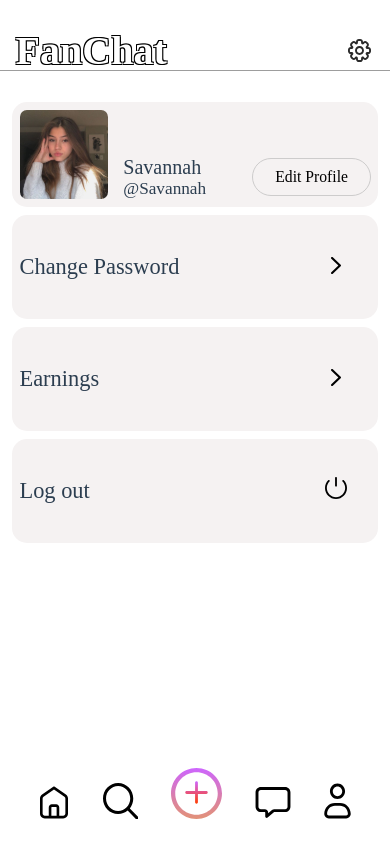
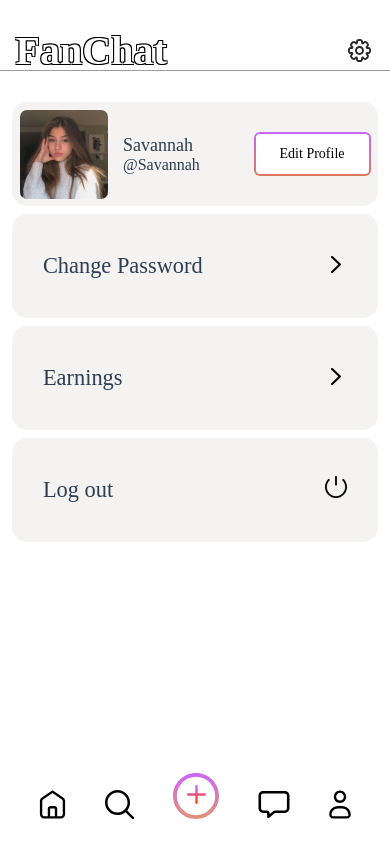
Before and after one commit to dimasliva/fanchat, a Vue app: page /home in a window 390 px wide. Both pictures are taken after a click on the element 361 px from the left and 52 px from the top of the page. Built offline with nearby package versions, Linux system fonts and the light colour scheme; a web font is replaced by a local one.

Commit message:
button to component

```diff
--- a/src/components/Phone/Components/Navbar.vue
+++ b/src/components/Phone/Components/Navbar.vue
@@ -1,5 +1,5 @@
 <template>
-    <div class="navbar">
+  <div class="navbar mobile">
     <img @click="toPage('Home')" class="icons house" src="@/assets/profile/house.svg"/>
     <img @click="toPage('Explore')" class="icons loop" src="@/assets/profile/loop.svg"/>
     <span class="plus">
@@ -24,9 +24,23 @@
   </script>
   <style scoped>
   @media (max-width: 414px) {
+  .navbar.mobile {
+    height: var(--mobile-navbar);
+  }
+  .navbar .house {
+    height: calc(var(--mobile-navbar) / 1.6);
+  }
+  .navbar .comment {
+    height: calc(var(--mobile-navbar) / 1.6);
+  }
+  .navbar .loop {
+    height: calc(var(--mobile-navbar) / 1.6);
+  }
+  .navbar .profile {
+    height: calc(var(--mobile-navbar) / 1.6);
+  }
   .plus .cross {
-      bottom: 27%;
-      left: 25%;
+
   }
   }
   .navbar {
@@ -35,19 +49,21 @@
     justify-content: space-between;
     align-items: flex-end;
     width: 80%;
-    height: 6%;
+    height: calc(36px * var(--multy-height));
     bottom: 3%;
+    --multy-height: 1.3;
+    --mobile-navbar: 46px;
   }
   .icons {
-    height: 70%;
+    height: calc(25px * var(--multy-height));
   }
   .house {
-    height: 65%;
+    height: calc(25px * var(--multy-height));
   }
   .loop {
   }
   .comment {
-    height: 65%;
+    height: calc(22px * var(--multy-height));
   }
   .profile {
   }
@@ -59,10 +75,10 @@
     height: 100%;
   }
   .cross {
-    height: 50%;
+    height: 46%;
     position: absolute;
-    bottom: 27%;
-    left: 27%;
+    bottom: 29%;
+    left: 28%;
   }
   .plus .circle {
     width: 100%;
--- a/src/components/Phone/Phone.vue
+++ b/src/components/Phone/Phone.vue
@@ -47,10 +47,10 @@
   position: relative;
   display: flex;
   justify-content: center;
-  align-items: flex-end;
   width: 100%;
   height: 100%;
   padding: 3%;
+  overflow-y: auto;
 }
 .phone {
   position: relative;
@@ -58,8 +58,8 @@
   flex-direction: column;
   align-items: center;
   justify-content: flex-start;
-  width: 525px;
-  height: 99%;
+  width: 498px;
+  height: 871px;
   box-shadow: 4px 5px 4px rgba(0, 0, 0, 0.25);
   background: #FFFFFF;
   border-radius: var(--phone-border-radius)
--- a/src/components/Views/Home.vue
+++ b/src/components/Views/Home.vue
@@ -9,12 +9,14 @@
           <span class="session">{{item.session}}</span>
         </div>
       </div>
-      <button class="btn">Book Again</button>
+      <Btn :text="'Book Again'"/>
     </div>
   </div>
 </template>
 
   <script>
+import Btn from '../assets/Btn.vue';
+
   export default {
     name: "Home",
     data: () => ({
@@ -39,8 +41,8 @@
             },
         ]
     }),
-    methods: {
-    },
+    methods: {},
+    components: { Btn }
 }
   </script>
   <style scoped>
@@ -63,20 +65,6 @@
     display: flex;
     align-items: center;
     width: 68%;
-  }
-  .btn {
-    box-shadow: 1px 2px 3px rgba(0, 0, 0, 0.25);
-    border: 2px solid transparent;
-    background-image: linear-gradient(rgba(255, 255, 255, 0), rgba(255, 255, 255, 0)),
-    linear-gradient(180deg, #C867F7 0%, #DB7859 100%);
-    background-origin: border-box;
-    background-clip: content-box, border-box;
-    box-shadow: 2px 1000px 1px #fff inset;
-    border-radius: 6px;
-    padding: 12px 16px;
-    background-color: #fff;
-    cursor: pointer;
-    font-weight: 600;
   }
 .info {
   display: flex;
--- a/src/components/Views/Message.vue
+++ b/src/components/Views/Message.vue
@@ -9,12 +9,14 @@
           <span class="confirmed">Confirmed Booking!</span>
         </div>
       </div>
-      <button class="btn">{{item.session}}</button>
+      <Btn :text="item.session"/>
     </div>
   </div>
 </template>
 
   <script>
+import Btn from '../assets/Btn.vue';
+
   export default {
     name: "Message",
     data: () => ({
@@ -33,29 +35,11 @@
             },
         ]
     }),
-    methods: {
-
-    },
+    methods: {},
+    components: { Btn }
 }
   </script>
   <style scoped>
-  .btn {
-  box-shadow: 1px 2px 3px rgba(0, 0, 0, 0.25);
-  border: 2px solid transparent;
-  background-image: linear-gradient(rgba(255, 255, 255, 0), rgba(255, 255, 255, 0)),
-  linear-gradient(180deg, #C867F7 0%, #DB7859 100%);
-  background-origin: border-box;
-  background-clip: content-box, border-box;
-  box-shadow: 2px 1000px 1px #fff inset;
-  border-radius: 22px;
-  padding: 10px 6px;
-  background-color: #fff;
-  cursor: pointer;
-  position: absolute;
-  top: 36%;
-  right: 5%;
-  font-weight: 600;
-}
 .info {
   display: flex;
   flex-direction: column;
@@ -77,7 +61,7 @@
 .info .confirmed {
   font-weight: 700;
   color: #C867F7;
-  font-size: 13px;
+  font-size: 12px;
   text-align: left;
 }
 .items {
--- a/src/components/Views/Profile.vue
+++ b/src/components/Views/Profile.vue
@@ -90,7 +90,7 @@ export default {
 }
 .profile {
   width: 95%;
-  height: 77%;
+  height: 76%;
   overflow-y: auto;
 }
 .profile .photo {
--- a/src/components/Views/ProfileEdit.vue
+++ b/src/components/Views/ProfileEdit.vue
@@ -7,15 +7,18 @@
       </span>
     </div>
     <div class="fields">
-      <input type="text" placeholder="Name" class="field name" :value="profile.name">
-      <input type="text" placeholder="Tag" class="field tag" :value="'@' + profile.tag">
-      <input type="text" placeholder="Bio" class="field bio" :value="profile.bio">
+      <InputField :placeholder="'Name'" :bold="true" :value="profile.name"/>
+      <InputField :placeholder="'Tag'" :value="'@' + profile.tag"/>
+      <InputField :placeholder="'Bio'" :value="profile.bio"/>
     </div>
-    <button class="btn save">Save</button>
+    <Btn :text="'Save'"/>
   </div>
 </template>
 
 <script>
+import Btn from '../assets/Btn.vue';
+import InputField from '@/components/assets/InputField.vue';
+
   export default {
     name: "ProfileEdit",
     data: () => ({
@@ -26,21 +29,16 @@
         bio: "",
       }
     }),
-    methods: {
-    },
-  }
+    methods: {},
+    components: { Btn, InputField }
+}
 </script>
 <style scoped>
   .btn {
     margin-top: 20%;
-    border: 1px solid #CDCCCC;
-    border-radius: 21px;
-    background-color: transparent;
     padding: 2.5% 10%;
     font-weight: 300;
-    font-weight: 300;
     font-size: 110%;
-    cursor: pointer;
   }
   .edit_container {
     display: flex;
@@ -53,6 +51,7 @@
     display: flex;
     flex-direction: column;
     width: 100%;
+    margin-top: 30px;
   }
   .field.name {
     font-weight: 500;
@@ -61,15 +60,9 @@
     font-style: normal;
   }
   .field.tag {
-    font-style: normal;
-    font-weight: 300;
-  }
-  .field {
-    font-size: 108%;
-    border: 0px;
-    border-bottom: 1px solid #AFABAB;
-    margin: 4% 0%;
-    line-height: 23px;
+    font-weight: 400;
+    font-size: 16px;
+    color: #858585;
   }
   .profile {
     position: relative;
--- a/src/components/Views/Settings.vue
+++ b/src/components/Views/Settings.vue
@@ -2,6 +2,7 @@
   <div class="items">
     <!-- Profile -->
     <div class="item">
+      <div class="user_info">
         <div class="profile">
           <img :src="require(`@/assets/profile/${profile.avatar}`)"/>
         </div>
@@ -9,7 +10,10 @@
           <div class="nick">{{ profile.name }}</div>
           <div class="tag">@{{ profile.tag }}</div>
         </div>
-      <button @click="openPage('ProfileEdit')" class="btn edit">Edit Profile</button>
+      </div>
+      <div class="btn_container">
+        <Btn @click="openPage('ProfileEdit')" :text="'Edit Profile'"/>
+      </div>
     </div>
     <!-- Change Password -->
     <div class="item setting">
@@ -36,6 +40,8 @@
 </template>
 
 <script>
+import Btn from '../assets/Btn.vue';
+
   export default {
     name: "Settings",
     data: () => ({
@@ -47,22 +53,20 @@
     }),
     methods: {
         openPage(page) {
-        this.$router.push({name: page})
+            this.$router.push({ name: page });
         },
     },
+    components: { Btn }
 }
   </script>
 <style scoped>
-  @media (max-width: 428px) {
-    .items .item {
-      height: 14%;
-    }
+  @media (max-width: 414px) {
   }
   .item.setting {
     display: flex;
     justify-content: space-between;
     align-items: center;
-    padding-right: 8%;
+    padding: 8%;
     font-size: 140%;
     cursor: pointer;
   }
@@ -73,18 +77,6 @@
   .item.setting .arrow img.logout{
     width: 22px;
     margin-right: 0px;
-  }
-  .btn {
-    border: 1px solid #CDCCCC;
-    border-radius: 21px;
-    background-color: transparent;
-    position: absolute;
-    right: 2%;
-    bottom: 10%;
-    padding: 2.5% 6%;
-    font-weight: 300;
-    font-size: 98%;
-    cursor: pointer;
   }
 .items {
   display: flex;
@@ -97,12 +89,25 @@
 .item {
   position: relative;
   display: flex;
+  justify-content: space-between;
   width: 94%;
-  height: 17%;
+  height: 104px;
   padding: 2%;
   margin: 1%;
   background-color: #F5F2F2;
   border-radius: 15px;
+}
+.btn_container {
+  margin: auto 0px;
+}
+.btn {
+  font-size: 14px;
+  font-weight: 300;
+  padding: 12px 24px;
+}
+.user_info {
+  display: flex;
+  align-items: center;
 }
 .name {
   text-align: start;
@@ -115,10 +120,10 @@
 }
 .nick {
   font-weight: 500;
-  font-size: 114%;
+  font-size: 18px;
 }
 .tag {
-  font-size: 98%;
+  font-size: 16px;
 font-weight: 300;
 }
 .profile, .profile img {
--- a/src/components/assets/Btn.vue
+++ b/src/components/assets/Btn.vue
@@ -1,10 +1,10 @@
 <template>
-  <button class="btn">{{ text }}</button>
+  <button class="btn mobile">{{ text }}</button>
 </template>
 
   <script>
   export default {
-    name: "Phone",
+    name: "Btn",
     props: {
       text: String,
     },
@@ -16,6 +16,12 @@
   }
   </script>
 <style scoped>
+  @media (max-width: 414px) {
+    .btn.mobile {
+      font-size: 14px;
+      color: #000000;
+    }
+  }
 .btn {
   box-shadow: 1px 2px 3px rgba(0, 0, 0, 0.25);
   border: 2px solid transparent;
@@ -23,11 +29,12 @@
   linear-gradient(180deg, #C867F7 0%, #DB7859 100%);
   background-origin: border-box;
   background-clip: content-box, border-box;
-  box-shadow: 2px 1000px 1px #fff inset;
-  border-radius: 22px;
+  box-shadow: 1px 1000px 1px #fff inset;
+  border-radius: 6px;
   padding: 12px 16px;
   background-color: #fff;
   cursor: pointer;
   font-weight: 600;
+  color: #000000;
 }
 </style>
--- /dev/null
+++ b/src/components/assets/InputField.vue
@@ -0,0 +1,38 @@
+<template>
+  <input type="text" :placeholder="placeholder" class="field" :class="{'bold': bold}" :value="value">
+</template>
+
+  <script>
+  export default {
+    name: "InputField",
+    props: {
+      value: String,
+      placeholder: String,
+      bold: Boolean,
+    },
+    data: () => ({
+    }),
+    methods: {
+
+    },
+  }
+  </script>
+<style scoped>
+  @media (max-width: 414px) {
+  }
+  .field {
+    border: 0px;
+    border-bottom: 1px solid #AFABAB;
+    margin: 4% 0%;
+    padding-bottom: 10px;
+
+    font-weight: 400;
+    font-size: 16px;
+    line-height: 18px;
+    color: #858585;
+  }
+  .bold {
+    font-weight: 500;
+    color: #000000;
+  }
+</style>
```
Also changed, not shown: src/components/Modals/ProfileModal.vue (+38 -37 lines), src/components/Views/Explore.vue (+35 -38 lines). Lines whose indentation alone changed are shown as unchanged.
